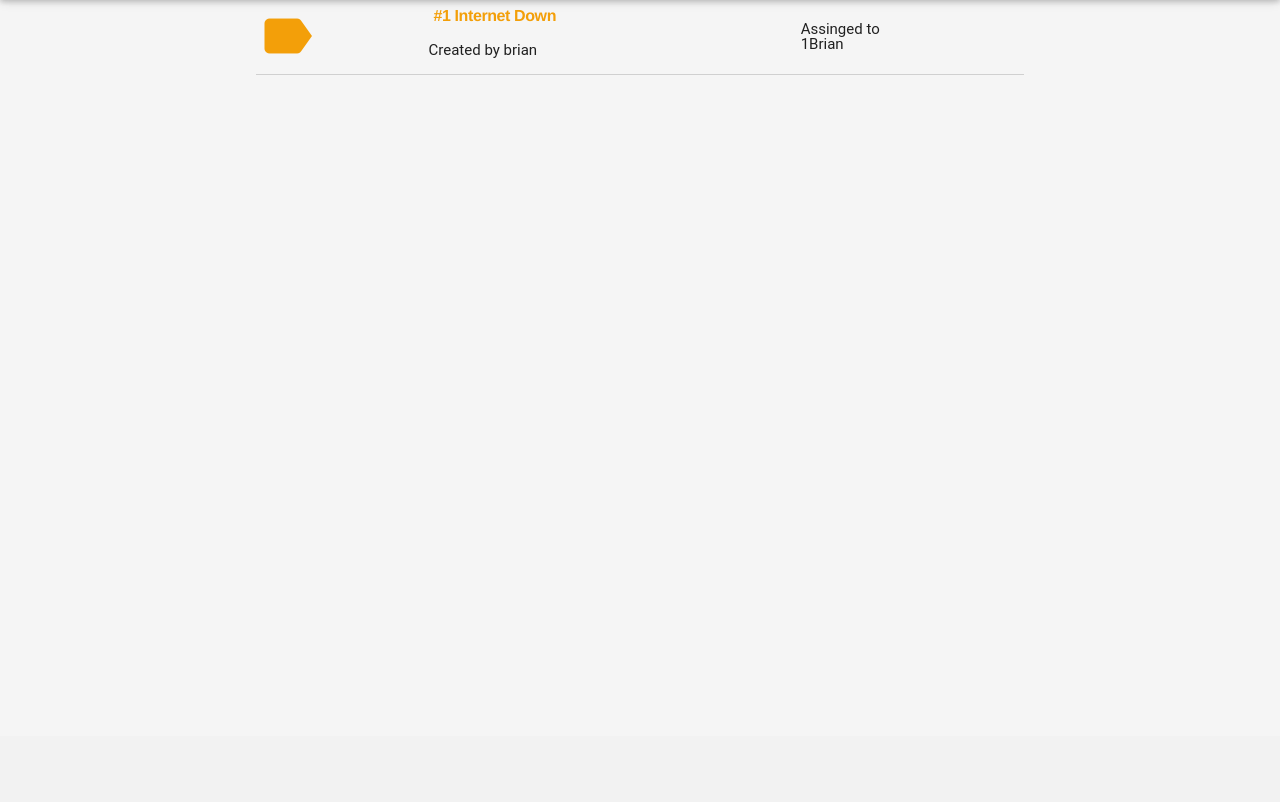
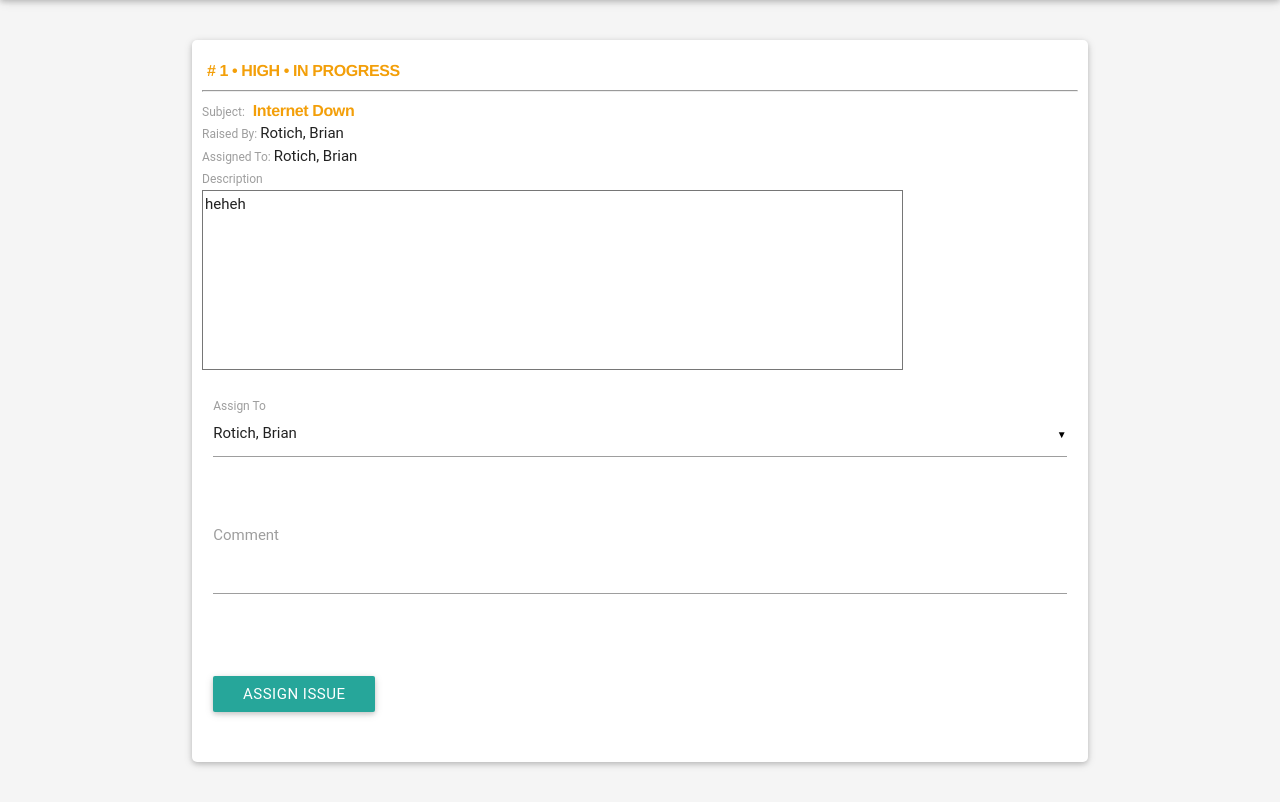
Before and after one commit to michaelkamau/bc-10-LibreIssueTracker, a Flask app: page /issues/1 in a window 1280 px wide. Shown: the part 64-866 px from the top of the page. Before the commit the page ends 139 px from the top, so only its background shows below. Run offline with Flask 2, Linux system fonts and the light colour scheme; a user stored in the database is signed in; data comes from the database, SQL or seed files in the repository; both versions use the stored data as it was after the commit; some libraries are stand-ins or nearby versions; some web fonts are replaced.

Commit message:
Created boiler-plate model for the issue assignment Model
-migrated to /issue/assign endpoint to /issues
-fixed bug on the issue listing/submission page

```diff
--- a/app/mod_issues_tracker/controllers.py
+++ b/app/mod_issues_tracker/controllers.py
@@ -42,27 +42,27 @@ def add_new_issue():
     return render_template('issues/create_new.html', form=form)
 
 
-@mod_issue_tracker.route('/', methods=['GET'], defaults={'issue_id': None})
-@mod_issue_tracker.route('/<int:issue_id>', methods=['GET'])
+@mod_issue_tracker.route('/', methods=['GET'])
 @login_required
-def get_issues(issue_id):
-    print issue_id
+def get_issues():
+
     if request.method == 'GET':
-        issues_list = None
-        if issue_id:
-            issues_list = Issue.query.filter_by(id=issue_id)
-        else:
-            issues_list = Issue.query
+        issues_list = db.session.query(Issue, User).filter(User.id == Issue.user).all()
 
         return render_template('issues/issues_list.html', issues_list=issues_list)
 
 
-@mod_issue_tracker.route('/assign', methods=['GET', 'POST'])
-def assign_issue():
+@mod_issue_tracker.route('/<int:issue_id>', methods=['GET', 'POST'])
+def get_issue_by_id(issue_id):
+    form = AssignIssueForm()
+    issue = None
+    if request.method == 'POST':
+        assign_user = form.users.data
+        commment = form.data
 
-    form = AssignIssueForm()
 
-    if request.method == 'GET':
-        pass
 
-    return render_template('issues/assign_issue.html', form=form)
+
+    if issue_id:
+        issue = db.session.query(Issue, User).filter(User.id == Issue.user).filter_by(id=issue_id).all()
+    return render_template('issues/issue_details.html', issue=issue, form=form)
--- a/app/mod_issues_tracker/views.py
+++ b/app/mod_issues_tracker/views.py
@@ -14,5 +14,5 @@ class NewIssueForm(Form):
 
 
 class AssignIssueForm(Form):
-    users = SelectField(label="User", choices=User().get_users())
-    comment = TextAreaField(label="comments")
+    users = SelectField(id="user_id", choices=User().get_users())
+    comment = TextAreaField(id="comments")
--- a/app/templates/auth/login.html
+++ b/app/templates/auth/login.html
@@ -1,6 +1,6 @@
 {% extends "static/base.html" %}
 {% block title %}
-    Create User
+    Log in
 {% endblock %}
 
 {% block content %}
--- a/app/templates/auth/register.html
+++ b/app/templates/auth/register.html
@@ -83,7 +83,7 @@
     <div class="input-field col s12">
         <button class="btn waves-effect waves-light margin right" type="submit" name="create_user">Create Account</button>
     </div>
-    </div>
+</div>
 
 </form>
     <div class="row">
--- /dev/null
+++ b/app/templates/issues/issue_details.html
@@ -0,0 +1,116 @@
+{% extends "static/base.html" %}
+{% block title %}
+    #{{ issue.0.0.id}} - {{ issue.0.0.title}}
+{% endblock %}
+
+{% block content %}
+
+<style type="text/css" xmlns="http://www.w3.org/1999/html">
+
+    .high{
+        color: #f39f09 !important;
+    }
+
+
+    .medium{
+        color: #f44336
+    }
+
+    .low{
+            color: #6da79b;
+    }
+
+    .issue-title{
+        font: 700 16px/20px "Gotham SSm A","Gotham SSm B","Helvetica Neue",Helvetica,Arial,sans-serif;
+        letter-spacing: -.025em;
+        text-rendering: optimizeLegibility;
+        min-height: 22px;
+        margin : 5px
+    }
+     .issue-list {
+        width: 60%;
+        margin-right: auto;
+        margin-left: auto;
+        line-height: 1;
+       }
+
+
+
+      .card-panel {
+        margin-top: 40px;
+        margin-bottom: 20px;
+        width: 70%;
+        padding: 10px;
+        margin-left: auto;
+        margin-right: auto;
+        padding-top: 20px;
+        border-radius: 5px;
+    }
+
+      td, th{
+        padding : 1px;
+      }
+
+          .truncate {
+              width: 100%;
+              white-space: nowrap;
+              overflow: hidden;
+              text-overflow: ellipsis;
+            }
+
+
+</style>
+
+<div class="row">
+    <div class="card-panel">
+
+        <div class="row">
+        <span class="high issue-title"># {{ issue.0.0.id}}  &bull;  HIGH &bull;  IN PROGRESS</span>
+        <hr >
+        <label>Subject: </label><span class="high issue-title">{{issue.0.0.title}} </span> <br />
+        <label>Raised By: </label><span class="">{{issue.0.1.fullname}} </span> <br />
+        <label>Assigned To: </label><span class="">{{issue.0.1.fullname}} </span> <br />
+        <label for="description">Description </label><br >
+            <textarea style="overflow-y: scroll; resize: none; min-height: 180px;     width: 80%;" id="description" readonly>{{issue.0.0.description}}</textarea>
+        </div>
+    <div class="row">
+        <form method=post action="/issues/{{ issue.0.0.id}}">
+
+
+     <div class="row">
+        <div class="input-field col s12">
+            <select id="{{form.users.id}}" name="{{form.users.id}}">
+                {% for user in form.users.choices %}
+                    <option value="{{user.id}}">{{ user.fullname }}</option>
+                {% endfor %}
+            </select>
+            <label for="{{form.users.id}}">Assign To</label>
+        </div>
+    </div>
+
+    <div class="row">
+          <div class="row description_div">
+            <div class="input-field col s12">
+                <textarea id="{{ form.comment.id }}" name="{{ form.comment.id }}" class="materialize-textarea"></textarea>
+                <label for="{{ form.comment.id }}">Comment</label>
+            </div>
+        </div>
+    </div>
+            <div class="row">
+        <div class="input-field col s12">
+            <button class="btn waves-effect waves-light margin" type="submit" name="assign_issue">Assign Issue</button>
+        </div>
+    </div>
+
+            </form>
+        </div>
+</div>
+{% endblock %}
+
+{% block scripts %}
+      <script type="text/javascript">
+        $(document).ready(function() {
+    $('select').material_select();
+  });
+    </script>
+{% endblock %}
--- a/app/templates/issues/issues_list.html
+++ b/app/templates/issues/issues_list.html
@@ -58,27 +58,27 @@
     <div class="row issue-list">
     <table class="bordered">
         <tbody>
-            {% for issue in issues_list %}
-            <tr>
+            {% for issue,user in issues_list %}
+            <tr></tr>
                 <td>
                     <div class="issue_status">
-                        <a href="/issues/{{ issue.id }}"><i class="high medium material-icons ">label</i></a>
+                        <a href="/issues/{{ issue.id }}"><i class="high small material-icons ">label</i></a>
                     </div>
                 </td>
                 <td>
                     <div>
                         <h3 class="issue-title">
-                            <a href="/issues/{{ issue.id }}" class="high" >#{{issue.id}} {{issue.title}}</a>
+                            <a href="/issues/{{ issue.id }}" class="high" >#{{issue.id}} {{ issue.title }}</a>
                         </h3>
                         <p>
-                            Created by brian
+                            raised by {{user.fullname}}
                         </p>
                     </div>
                 </td>
                 <td>
                     <div>
                         <span>Assinged to</span><br >
-                        <span>{{issue.user}}Brian</span>
+                        <span>Unknown</span>
                     </div>
                 </td>
 
```
Also changed, not shown: app/models.py (+25 -16 lines), app/templates/issues/assign_issue.html (deleted, +0 -10 lines), app.sqlite.
